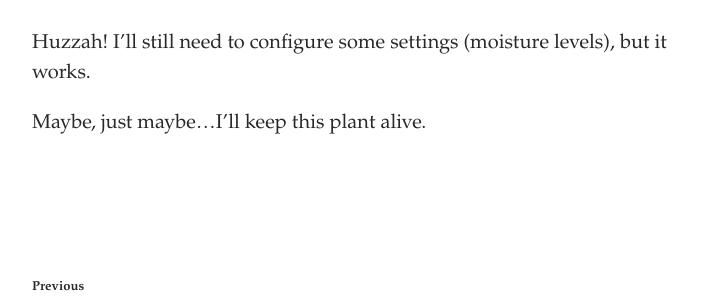
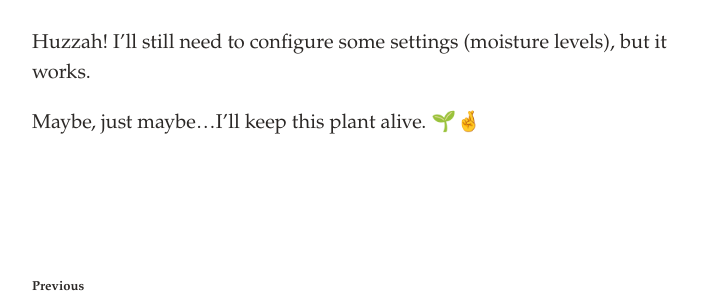
Before and after one commit to svvchen/nervxious, a Jekyll site: the page built from _posts/2021-03-08-hardware-p1.markdown, in a window 1280 px wide and 900 px high, scrolled down 4241 px. Shown: the part 328-627 px from the top of the window, without its empty margins (286-993 px from the left). Built offline with Jekyll 4.4.1, drawn with Linux system fonts in a browser that asks for light colours; comment, search, counter and statistics services are not loaded.

```diff
--- a/_posts/2021-03-08-hardware-p1.markdown
+++ b/_posts/2021-03-08-hardware-p1.markdown
@@ -79,4 +79,4 @@ Then, hooking it all up: I switched the board on, flashed the code, and dried of
 
 Huzzah! I'll still need to configure some settings (moisture levels), but it works.
 
-Maybe, just maybe...I'll keep this plant alive.
+Maybe, just maybe...I'll keep this plant alive. 🌱🤞
```
